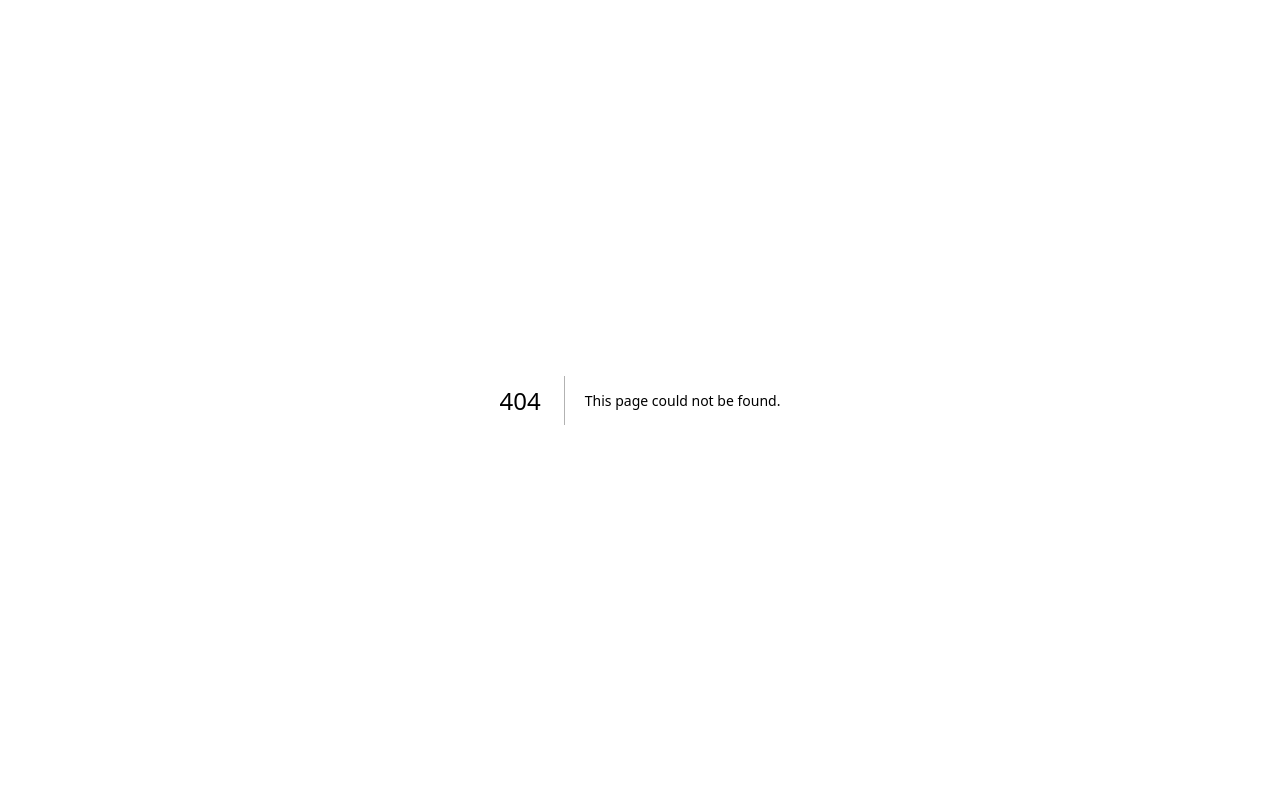
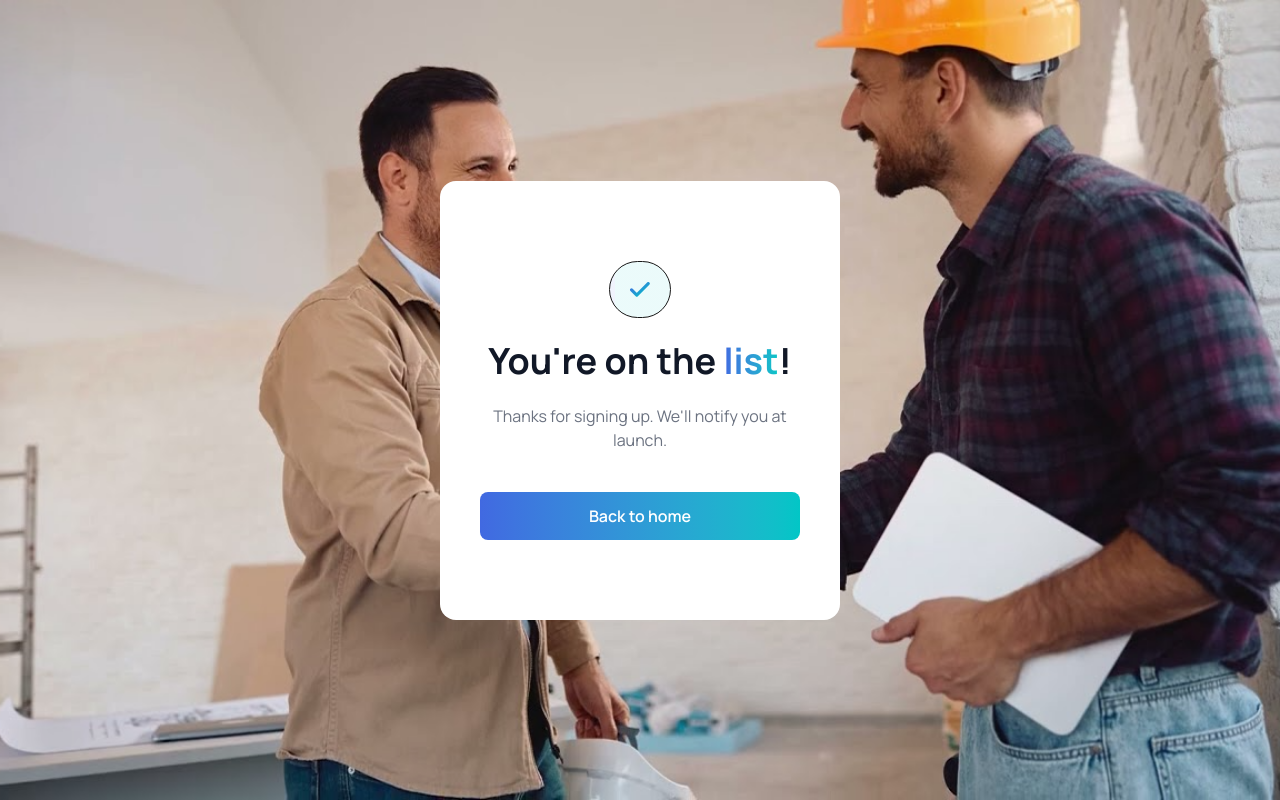
Before and after one commit to Maazkhalid47/trade-pal-web, a Next.js app: page /success in a window 1280 px wide. Before the commit this address had no page. Built offline with nearby package versions, Linux system fonts and the light colour scheme.

Commit message:
Success page and redirect

```diff
--- /dev/null
+++ b/app/components/form_submit_success.js
@@ -0,0 +1,49 @@
+import Image from "next/image";
+import LinkButton from "./link_button";
+
+export const FormSubmitSuccess = () => {
+  return (
+    <div className="min-h-screen bg-[#F8FAFC] flex items-center justify-center">
+      <section className="text-center w-full">
+        <div
+          className="w-full min-h-screen bg-cover bg-center bg-no-repeat flex items-center justify-center"
+          style={{
+            backgroundImage: "url(/success.jpg)",
+          }}
+        >
+          <div className="w-[400px] bg-white shadow-[#E5E7EB80] px-10 py-20 rounded-2xl">
+            <div className="flex flex-col gap-4 items-center pb-10">
+              <div
+                className="border rounded-full p-5"
+                style={{
+                  background:
+                    "linear-gradient(90deg, #4169E114 8%, #02C6C614 8%)",
+                }}
+              >
+                <Image src={"/tick.svg"} width={20} height={20} alt="success" />
+              </div>
+
+              <p className="text-[36px] text-[#111827] font-bold">
+                You're on the{" "}
+                <span className="bg-gradient-to-r from-[#4169E1] to-[#02C6C6] bg-clip-text text-transparent">
+                  list
+                </span>!
+              </p>
+
+              <p className="text-[#6B7280]">
+                Thanks for signing up. We'll notify you at launch.
+              </p>
+            </div>
+
+            <LinkButton
+              text="Back to home"
+              linkClass="w-full"
+              className="w-full flex justify-center !bg-gradient-to-r !from-[#4169E1] !to-[#02C6C6]"
+              href={"/"}
+            />
+          </div>
+        </div>
+      </section>
+    </div>
+  );
+};
--- a/app/components/link_button.js
+++ b/app/components/link_button.js
@@ -1,9 +1,9 @@
 import React from "react";
 import PrimaryButton from "./primary_button";
 
-export default function LinkButton({ href, text, className = "" }) {
+export default function LinkButton({ href, text, className = "", linkClass = "" }) {
   return (
-    <a href={href} className="inline-block">
+    <a href={href} className={`inline-block ${linkClass}`}>
       <PrimaryButton text={text} className={className} />
     </a>
   );
--- a/app/components/register_form.js
+++ b/app/components/register_form.js
@@ -1,9 +1,11 @@
+import { useRouter } from "next/navigation";
 import GradientIconButton from "../components/gradient_icon_button";
 import PrimaryButton from "../components/primary_button";
 import React, { useState } from "react";
 
 export const RegisterForm = () => {
-  const [selected, setSelected] = useState(null);
+  const [selected, setSelected] = useState("Customer");
+  const router = useRouter();
 
   const handleSubmit = (e) => {
     e.preventDefault();
@@ -16,6 +18,7 @@ export const RegisterForm = () => {
     };
 
     console.log(data);
+    router.push('/success');
   };
 
   return (
@@ -54,9 +57,10 @@ export const RegisterForm = () => {
                     FULL NAME
                   </label>
                   <input
-                    className="bg-[#F8FAFC] p-3 rounded-2xl text-black w-[300px] md:w-[400px] md:text-left text-center"
+                    className="bg-[#F8FAFC] p-3 rounded-2xl text-black w-[300px] md:w-[400px]"
                     placeholder="Enter your full name"
                     name="name"
+                    required={true}
                   ></input>
                 </div>
                 <div className="flex flex-col items-start gap-2">
@@ -67,9 +71,10 @@ export const RegisterForm = () => {
                     EMAIL ADDRESS
                   </label>
                   <input
-                    className="bg-[#F8FAFC] p-3 rounded-2xl text-black w-[300px] md:w-[400px] md:text-left text-center"
+                    className="bg-[#F8FAFC] p-3 rounded-2xl text-black w-[300px] md:w-[400px]"
                     placeholder="Enter your email address"
                     name="email"
+                    required={true}
                   ></input>
                 </div>
                 <div className="flex flex-col items-start gap-2">
@@ -80,9 +85,10 @@ export const RegisterForm = () => {
                     CITY / AREA
                   </label>
                   <input
-                    className="bg-[#F8FAFC] p-3 rounded-2xl text-black w-[300px] md:w-[400px] md:text-left text-center"
+                    className="bg-[#F8FAFC] p-3 rounded-2xl text-black w-[300px] md:w-[400px]"
                     placeholder="Enter your city or area"
                     name="area"
+                    required={true}
                   ></input>
                 </div>
                 <div className="flex flex-col items-start gap-2">
--- /dev/null
+++ b/app/success/page.js
@@ -0,0 +1,15 @@
+"use client";
+
+import React from "react";
+import { FormSubmitSuccess } from "../components/form_submit_success";
+
+const Success = () => {
+
+  return (
+    <main>
+      <FormSubmitSuccess />
+    </main>
+  );
+};
+
+export default Success;
```
Also changed, not shown: public/success.jpg (added), public/tick.svg (added).
